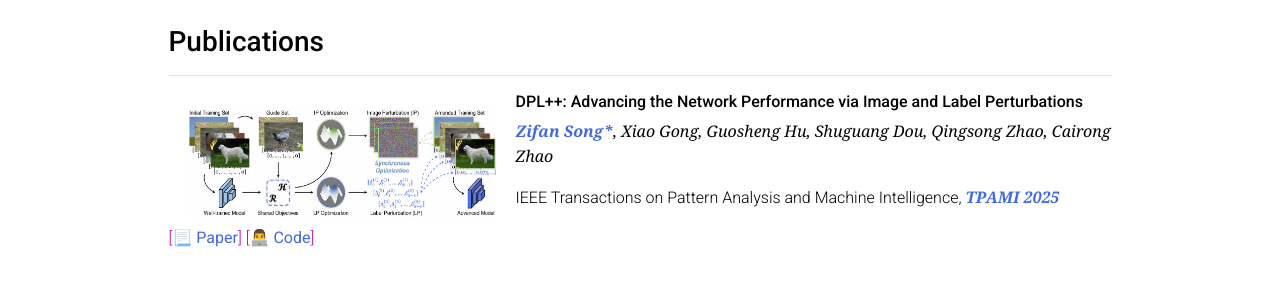
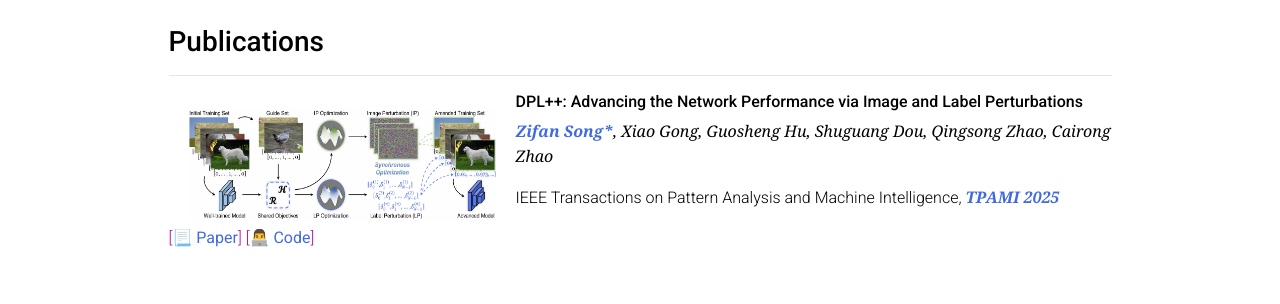
Before and after one commit to MatCaviar/MatCaviar.github.io, a Jekyll site: the page built from _pages/MatCaivar.md, in a window 1280 px wide and 900 px high, scrolled down 879 px. Shown: the part 150-454 px from the top of the window. Built offline with Jekyll 4.4.1, drawn with Linux system fonts in a browser that asks for light colours; nearby versions of some CDN libraries; a style sheet for code colours, icons or effects is not loaded; grey boxes are pictures that could not be loaded.

Commit message:
Update MatCaivar.md

```diff
--- a/_pages/MatCaivar.md
+++ b/_pages/MatCaivar.md
@@ -47,7 +47,7 @@ I am a Ph.D candidate in Computer Science and Technology at [<font color="RoyalB
 
 ### **Publications**
 <hr />
-<img src="collections/DPL++.png"  width="307" height="130"  align="left" hspace="20" vspace="0"/>
+<img src="collections/DPL++.png"  width="307" height="133"  align="left" hspace="20" vspace="0"/>
 ###### **DPL++: Advancing the Network Performance via Image and Label Perturbations**
 
 **<font face="Georgia" color="RoyalBlue"><I><B>Zifan Song*</B></I></font>**<font face="Georgia"><I>, Xiao Gong, Guosheng Hu, Shuguang Dou, Qingsong Zhao, Cairong Zhao</I></font>
```
